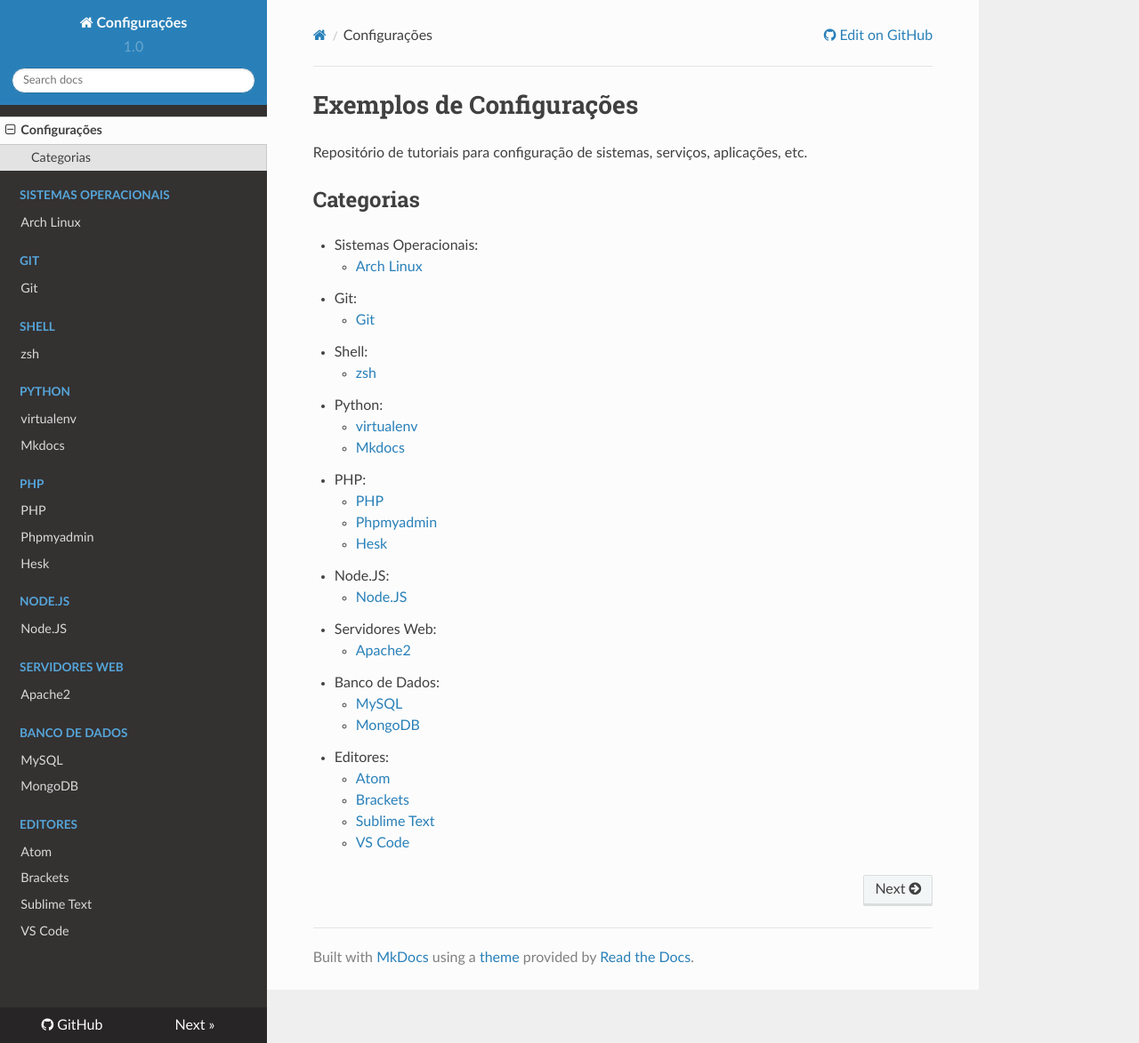
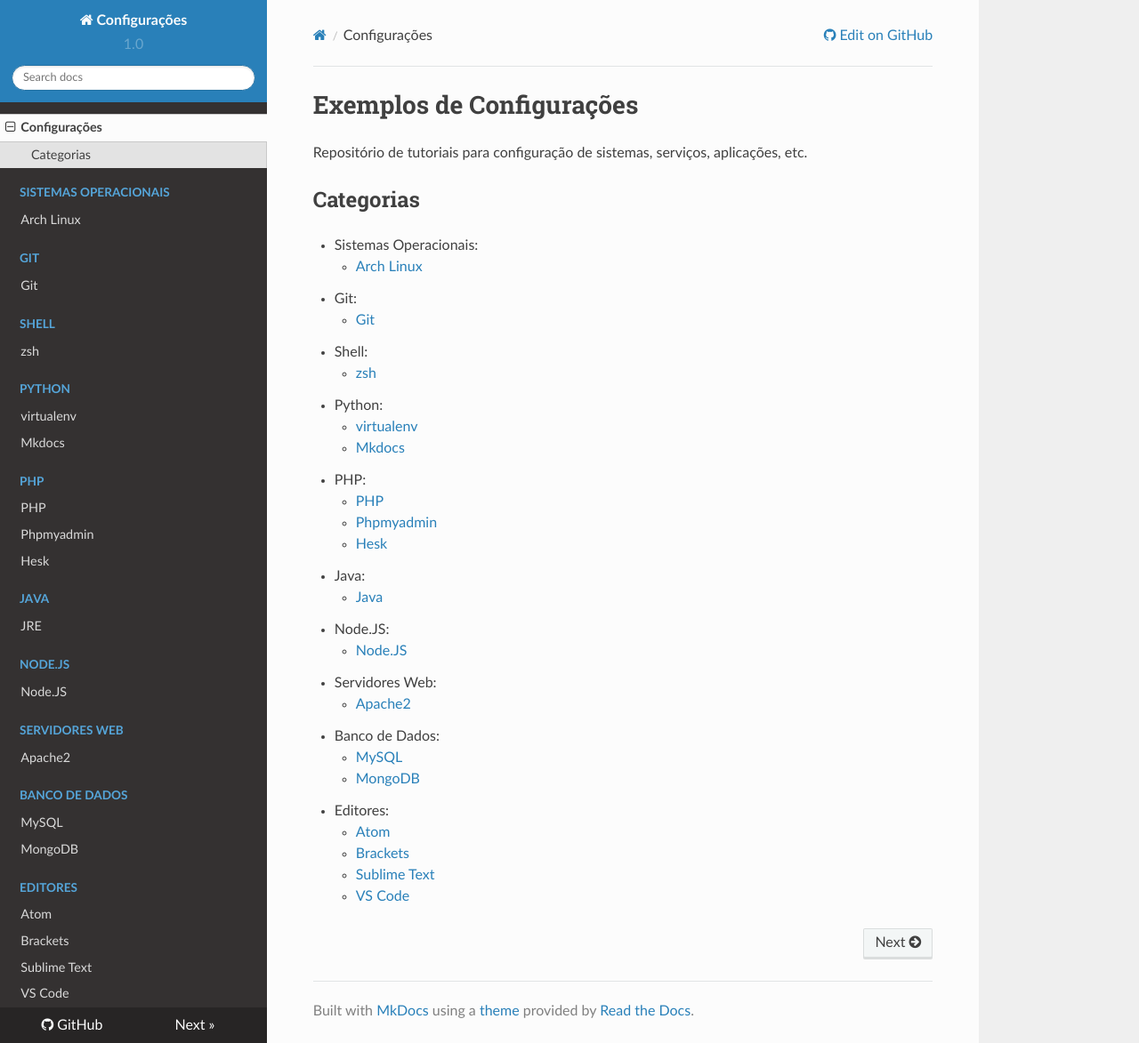
Before and after one commit to getuliovinicius/configuracoes, an MkDocs documentation site: the page built from mds/index.md, in a window 1280 px wide and 1173 px high. Shown: the whole window at 89% size. Built offline with MkDocs 1.6.1, drawn with Linux system fonts in a browser that asks for light colours; nearby versions of some CDN libraries; old or Windows-style settings are respelled for this version of MkDocs.

Commit message:
Java - link

```diff
--- a/mds/index.md
+++ b/mds/index.md
@@ -18,6 +18,8 @@
 	- [PHP](php/php.md)
 	- [Phpmyadmin](php/phpmyadmin.md)
 	- [Hesk](php/hesk.md)
+- Java:
+	- [Java](java/jre.md)
 - Node.JS:
 	- [Node.JS](nodejs/nodejs.md)
 - Servidores Web:
--- a/mkdocs.yml
+++ b/mkdocs.yml
@@ -23,6 +23,8 @@
         - PHP: 'php/php.md'
         - Phpmyadmin: 'php/phpmyadmin.md'
         - Hesk: 'php/hesk.md'
+    - Java:
+        - JRE: 'java/jre.md'
     - Node.JS:
         - Node.JS: 'nodejs/nodejs.md'
     - Servidores Web:
```
Also changed, not shown: README.md (+2 -0 lines), mds/java/jre.md (added, +1 -0 lines).
